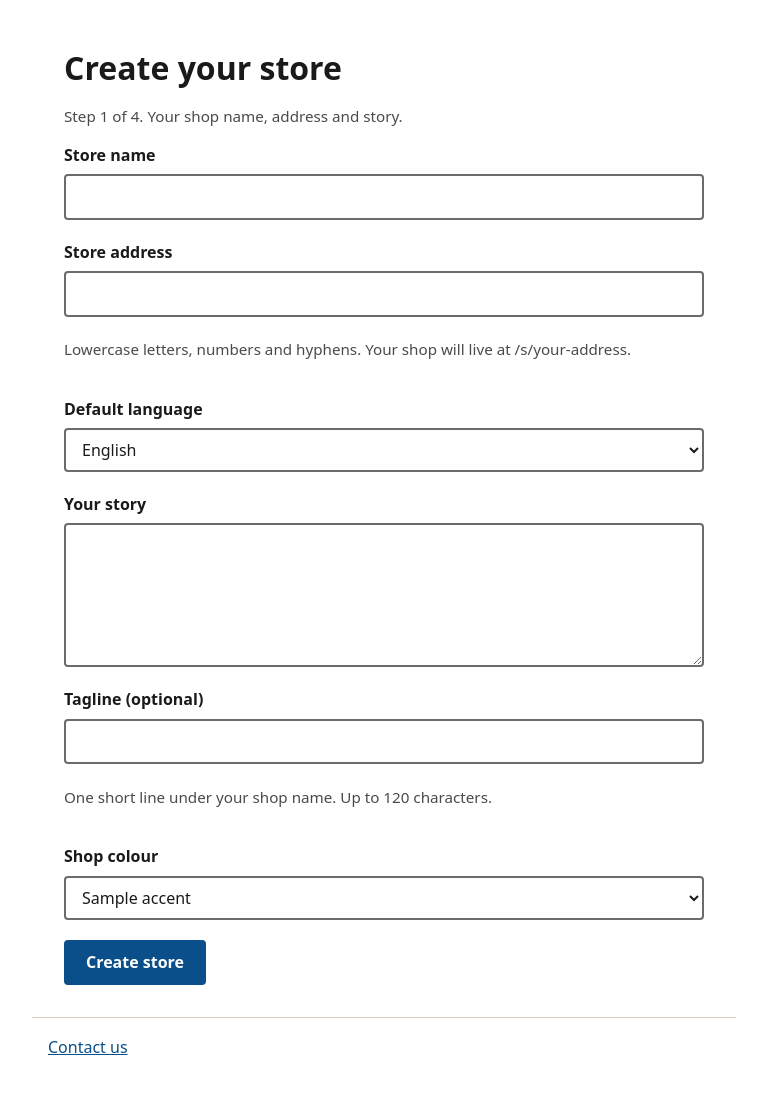
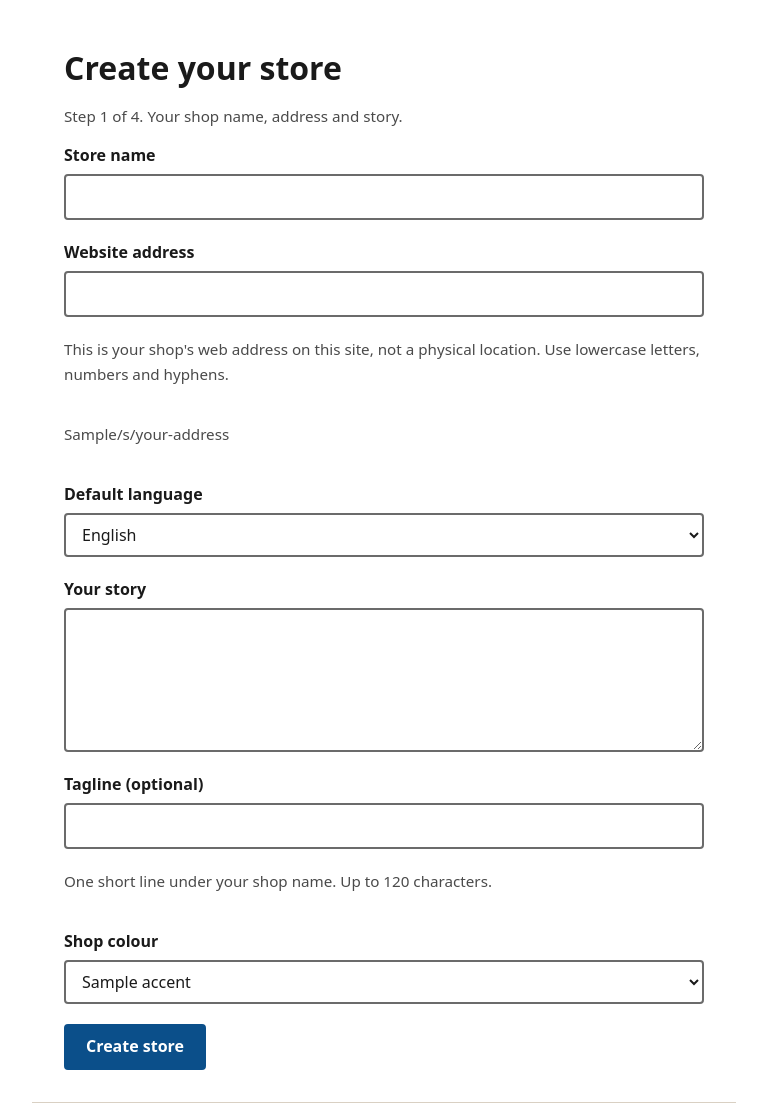
Before and after one commit to urvashimundra/artisan-ai-storefront, a Node project: template src/views/store-new.ejs in a window 1280 px wide. Shown: the part 50-1160 px from the top of the page, without its empty margins (256-1023 px from the left). Before the commit the page ends 1105 px from the top, so only its background shows below. Run offline with Node 20 templates, Linux system fonts and the light colour scheme; the template is opened without the code that fills it: most values are stand-ins (such as "Sample title", 1, 10 or a date in 2020).

Commit message:
fix(store): call the create-store field "Website address"
Rename the label, explain that it is a web address on this site (not a
physical location), and show the address preview using the configured host.

Co-Authored-By: Claude Haiku 5.5 <noreply@anthropic.com>

```diff
--- a/src/views/store-new.ejs
+++ b/src/views/store-new.ejs
@@ -13,11 +13,12 @@
         <% if (errors.name) { %><p id="name-error" class="error-text"><%= errors.name %></p><% } %>
       </div>
       <div class="field">
-        <label for="slug">Store address</label>
+        <label for="slug">Website address</label>
         <input type="text" id="slug" name="slug" required maxlength="40" autocapitalize="none" spellcheck="false"
           value="<%= values.slug || '' %>"
-          aria-describedby="slug-hint<%= errors.slug ? ' slug-error' : '' %>"<% if (errors.slug) { %> aria-invalid="true"<% } %>>
-        <p id="slug-hint" class="hint">Lowercase letters, numbers and hyphens. Your shop will live at /s/your-address.</p>
+          aria-describedby="slug-hint slug-example<%= errors.slug ? ' slug-error' : '' %>"<% if (errors.slug) { %> aria-invalid="true"<% } %>>
+        <p id="slug-hint" class="hint">This is your shop's web address on this site, not a physical location. Use lowercase letters, numbers and hyphens.</p>
+        <p id="slug-example" class="hint"><%= baseHost %>/s/<%= values.slug || 'your-address' %></p>
         <% if (errors.slug) { %><p id="slug-error" class="error-text"><%= errors.slug %></p><% } %>
       </div>
       <div class="field">
```
Also changed, not shown: src/controllers/storeController.js (+11 -1 lines), tests/integration/authFlow.test.js (+14 -0 lines).
